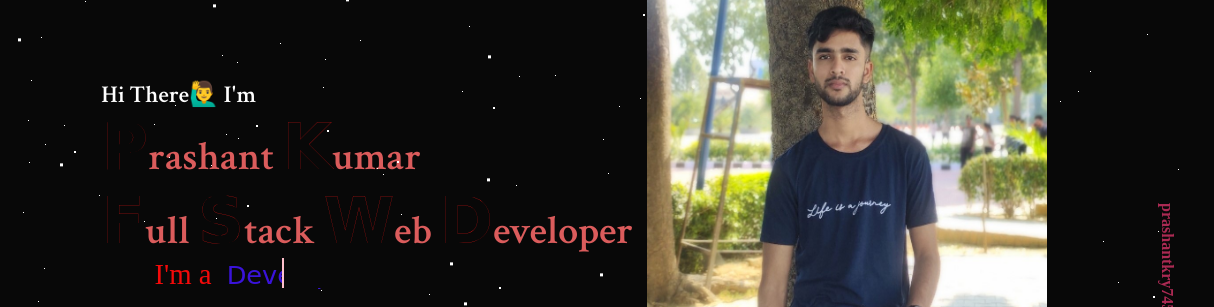
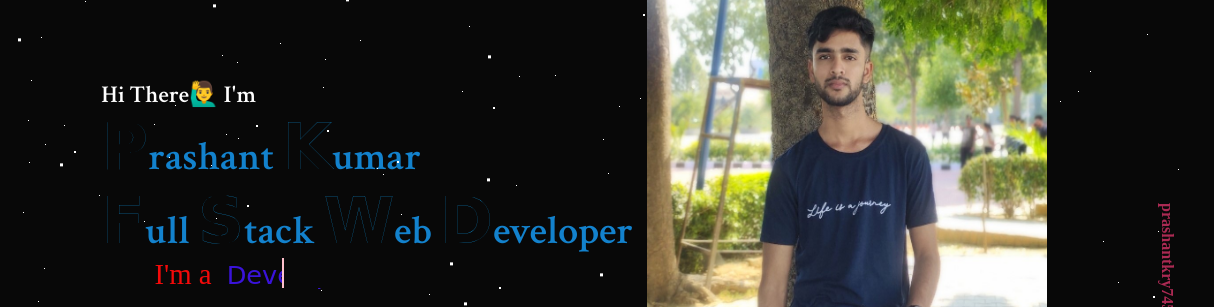
Before and after one commit to Prashantkry/My-Portfolio, a plain HTML site: page index.html in a window 1280 px wide. Shown: the part 170-477 px from the top of the page, 66-1280 px from the left. Drawn offline with nearby package versions, Linux system fonts and the light colour scheme; a web font is replaced by a local one.

Commit message:
Update style.css

```diff
--- a/style.css
+++ b/style.css
@@ -113,13 +113,13 @@ nav ul li a:hover::after{
 .header_text h1 span{
     font-family: 'Lavishly Yours', cursive;
     font-size: 4rem;
-    -webkit-text-stroke: .2px rgb(237, 21, 21);
+    -webkit-text-stroke: .2px rgb(15, 157, 233);
     color: transparent;
 }
 .header_text h1{
     /* border: 1px solid rgb(128, 122, 0); */
     font-size: 2.5rem;
-    color: rgb(219, 92, 92);
+    color: rgb(19, 130, 205);
     font-family: 'Crimson Text', serif;
 }
 .header_text h6{
```
